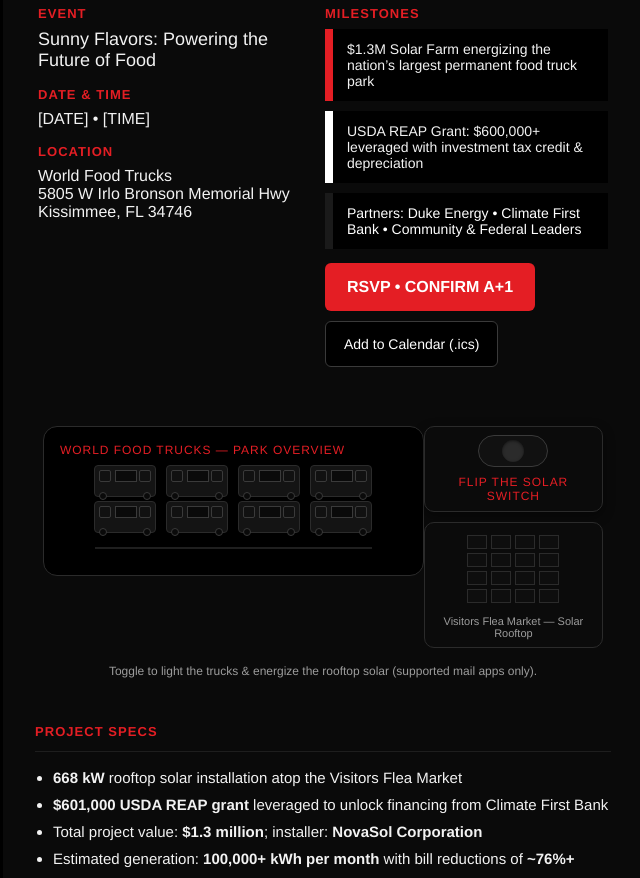
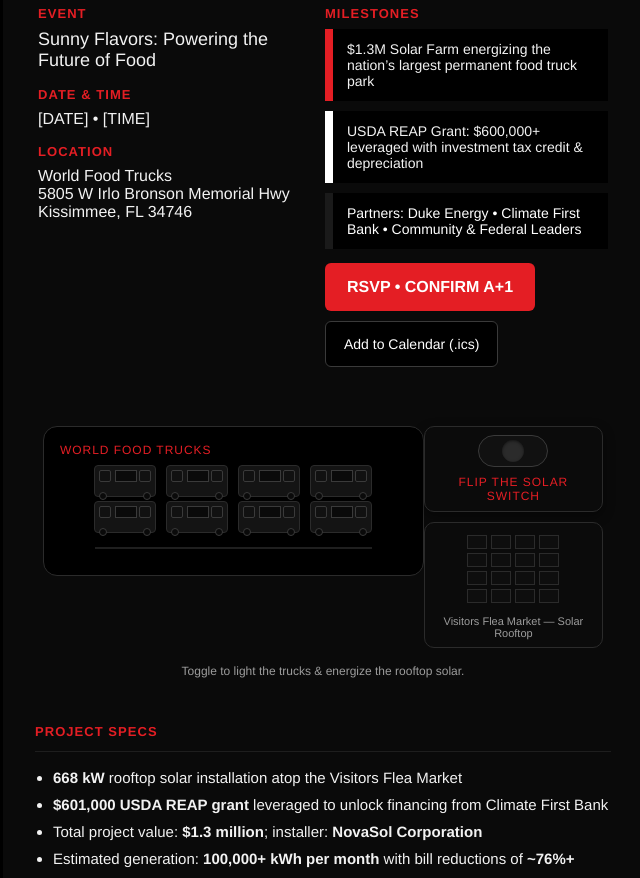
Before and after one commit to ProgrammedbyAndrew/invitationletter, a plain HTML site: page index.html in a window 1280 px wide. Shown: the part 442-1320 px from the top of the page, without its empty margins (317-957 px from the left). Drawn offline with Linux system fonts and the light colour scheme.

Commit message:
Update index.html

```diff
--- a/index.html
+++ b/index.html
@@ -205,7 +205,7 @@ body, table, td, p, a, li, h1, h2, h3 { font-family: Helvetica, Arial, "Segoe UI
 <!-- Park (left, 8 trucks in 2 rows) -->
 <td width="68%" valign="top" style="padding:6px 0; vertical-align:top;">
 <div class="park-frame">
-<p class="park-title">World Food Trucks — Park Overview</p>
+<p class="park-title">World Food Trucks</p>
 <table role="presentation" cellpadding="0" cellspacing="0" border="0" style="margin:0 auto;">
 <tr>
 <td>
@@ -333,7 +333,7 @@ body, table, td, p, a, li, h1, h2, h3 { font-family: Helvetica, Arial, "Segoe UI
 </td>
 </tr>
 </table>
-<p class="text-muted" style="margin:10px 0 0 0; font-size:12px; text-align:center;">Toggle to light the trucks & energize the rooftop solar (supported mail apps only).</p>
+<p class="text-muted" style="margin:10px 0 0 0; font-size:12px; text-align:center;">Toggle to light the trucks & energize the rooftop solar.</p>
 </div>
 </div>
 </td></tr>
```
